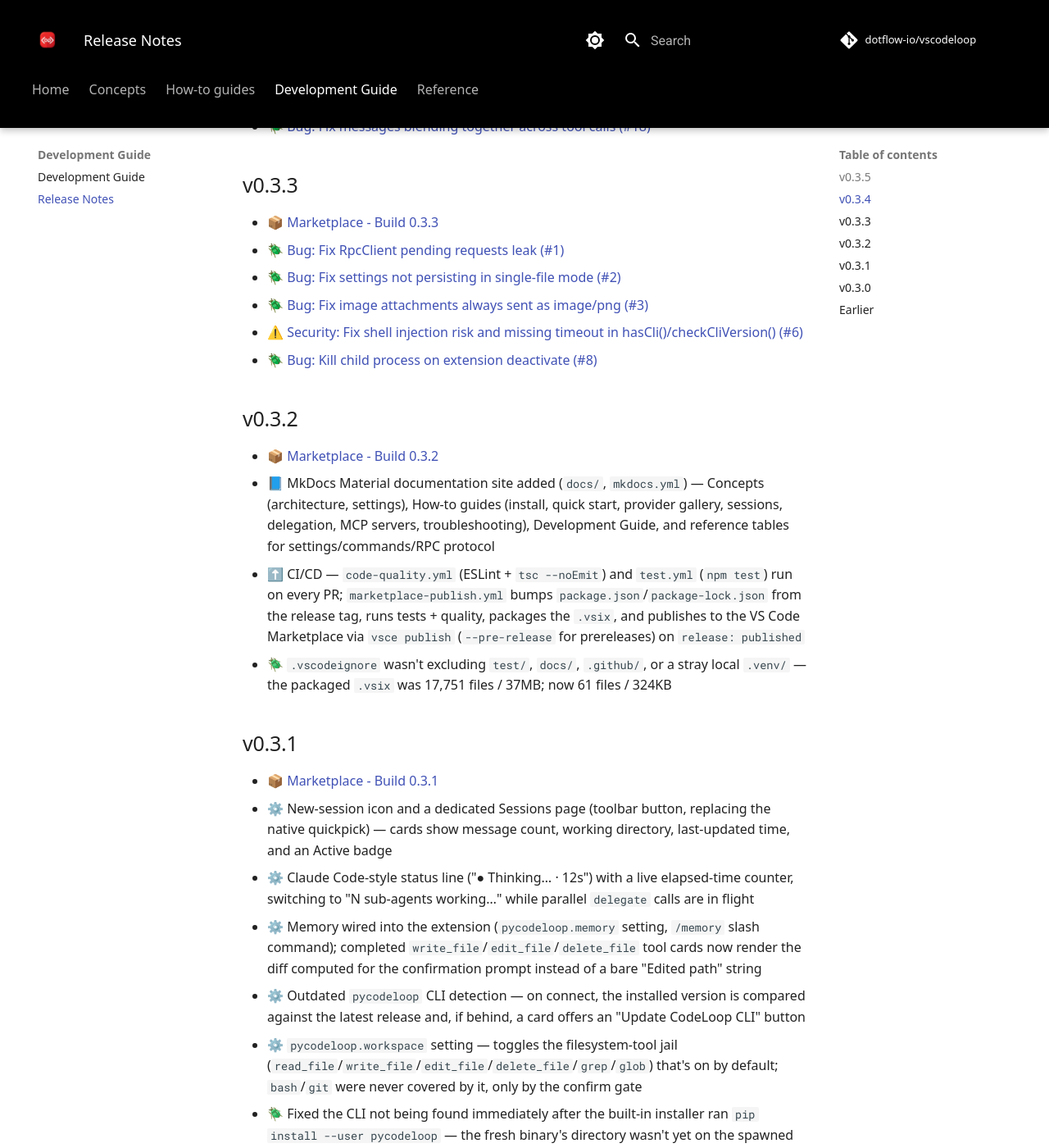
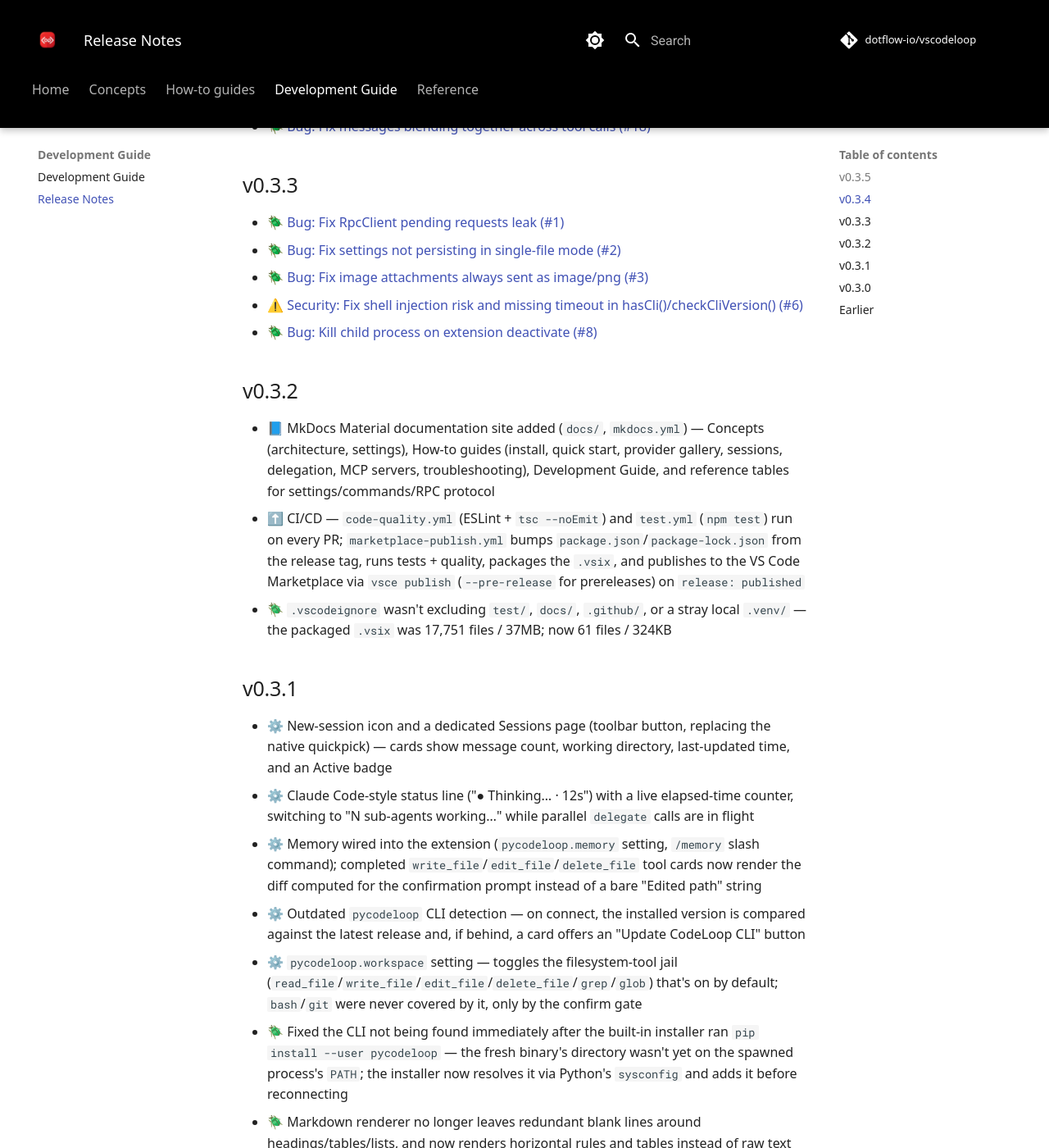
Before and after one commit to dotflow-io/vscodeloop, an MkDocs documentation site: the page built from docs/nav/development/release-notes.md, in a window 1280 px wide and 1400 px high, scrolled down 423 px. Shown: the whole window at 82% size. Built offline with MkDocs 1.6.1 and Material for MkDocs 9.7.7, drawn with Linux system fonts in a browser that asks for light colours; comment, search, counter and statistics services are not loaded; some of the changed text lies outside the part shown.

Commit message:
📘 DOCS: Remove Marketplace build link from v0.3.0-v0.3.3, keep on v0.3.4/v0.3.5 only

```diff
--- a/docs/nav/development/release-notes.md
+++ b/docs/nav/development/release-notes.md
@@ -12,7 +12,6 @@
 
 ## v0.3.3
 
-- [📦 Marketplace - Build 0.3.3](https://marketplace.visualstudio.com/items?itemName=fernandocelmer.pycodeloop)
 - [🪲 Bug: Fix RpcClient pending requests leak (#1)](https://github.com/dotflow-io/vscodeloop/pull/13)
 - [🪲 Bug: Fix settings not persisting in single-file mode (#2)](https://github.com/dotflow-io/vscodeloop/pull/14)
 - [🪲 Bug: Fix image attachments always sent as image/png (#3)](https://github.com/dotflow-io/vscodeloop/pull/15)
@@ -21,14 +20,12 @@
 
 ## v0.3.2
 
-- [📦 Marketplace - Build 0.3.2](https://marketplace.visualstudio.com/items?itemName=fernandocelmer.pycodeloop)
 - 📘 MkDocs Material documentation site added (`docs/`, `mkdocs.yml`) — Concepts (architecture, settings), How-to guides (install, quick start, provider gallery, sessions, delegation, MCP servers, troubleshooting), Development Guide, and reference tables for settings/commands/RPC protocol
 - ⬆️ CI/CD — `code-quality.yml` (ESLint + `tsc --noEmit`) and `test.yml` (`npm test`) run on every PR; `marketplace-publish.yml` bumps `package.json`/`package-lock.json` from the release tag, runs tests + quality, packages the `.vsix`, and publishes to the VS Code Marketplace via `vsce publish` (`--pre-release` for prereleases) on `release: published`
 - 🪲 `.vscodeignore` wasn't excluding `test/`, `docs/`, `.github/`, or a stray local `.venv/` — the packaged `.vsix` was 17,751 files / 37MB; now 61 files / 324KB
 
 ## v0.3.1
 
-- [📦 Marketplace - Build 0.3.1](https://marketplace.visualstudio.com/items?itemName=fernandocelmer.pycodeloop)
 - ⚙️ New-session icon and a dedicated Sessions page (toolbar button, replacing the native quickpick) — cards show message count, working directory, last-updated time, and an Active badge
 - ⚙️ Claude Code-style status line ("● Thinking… · 12s") with a live elapsed-time counter, switching to "N sub-agents working…" while parallel `delegate` calls are in flight
 - ⚙️ Memory wired into the extension (`pycodeloop.memory` setting, `/memory` slash command); completed `write_file`/`edit_file`/`delete_file` tool cards now render the diff computed for the confirmation prompt instead of a bare "Edited path" string
@@ -46,7 +43,6 @@
 
 ## v0.3.0
 
-- [📦 Marketplace - Build 0.3.0](https://marketplace.visualstudio.com/items?itemName=fernandocelmer.pycodeloop)
 - ⚙️ Provider gallery (⚙ → Select Provider…, or `/provider`) replaces the flat quickpick — card picker for Anthropic/OpenAI/Gemini/Grok/Groq/Ollama/LM Studio with a connected/local/needs-key status per card, plus a custom-JSON/generic-URL fallback. API keys are remembered per provider, so switching back doesn't re-prompt
 - 🎨 Panel visual style reworked — thin borders, sharp corners, monospace labels — while staying on VS Code's own theme tokens
 
```
